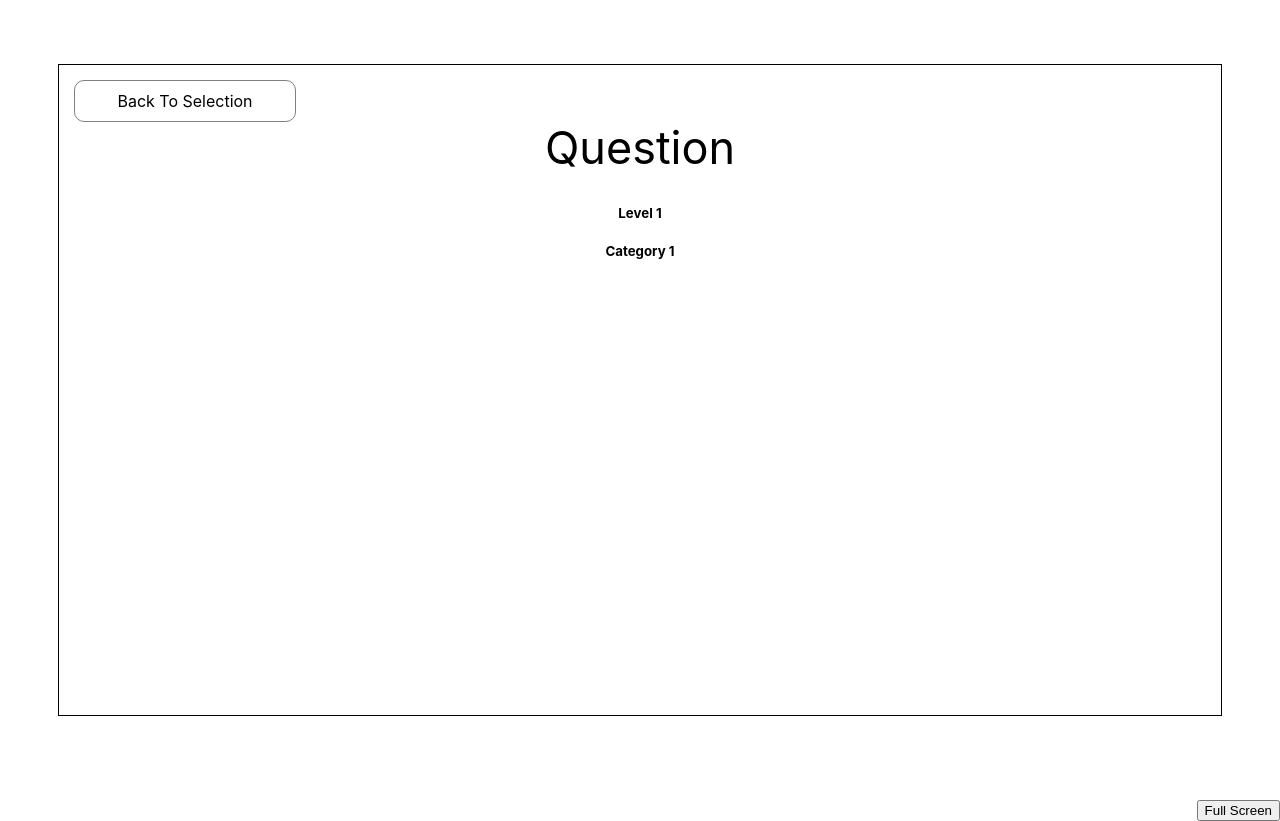
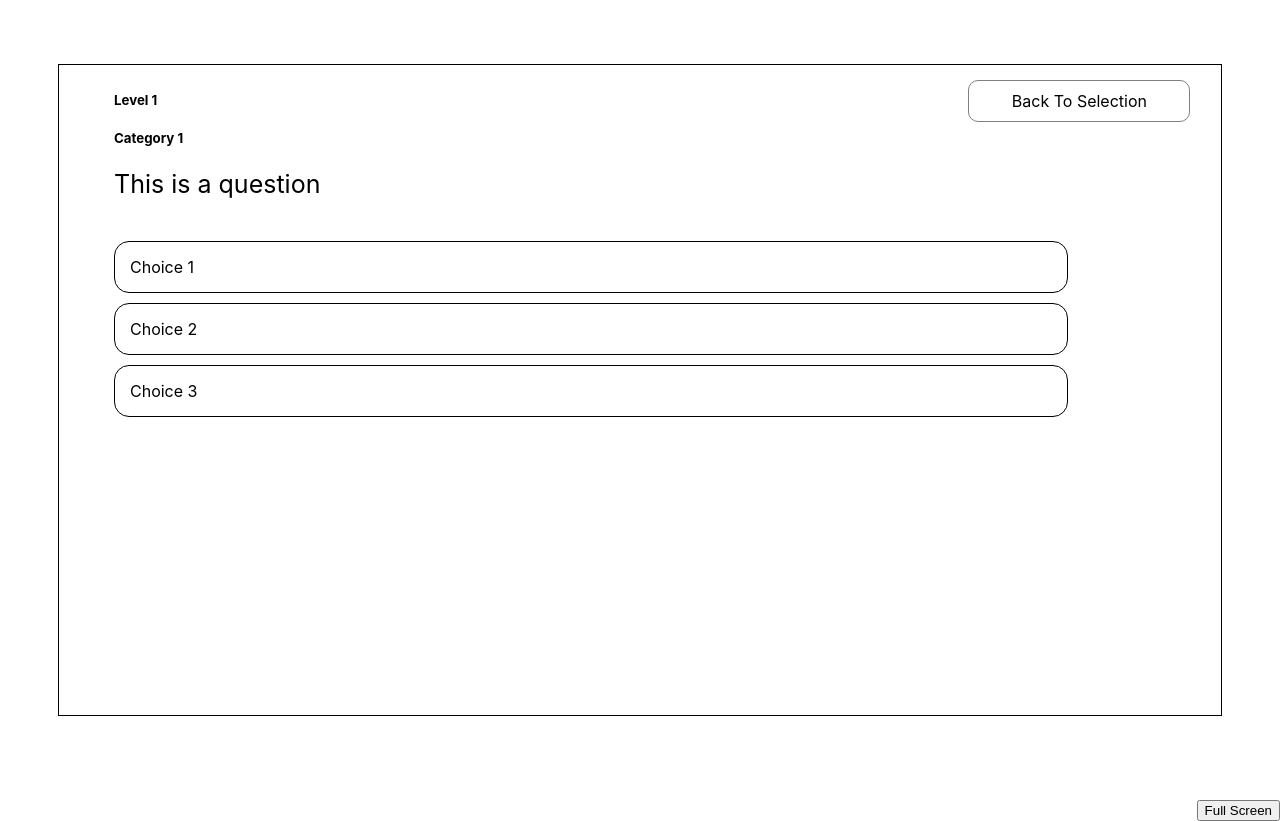
Before and after one commit to ankpham/vh-elimination-round, a React (Create React App) app: page /view-question/1/1 in a window 1280 px wide. Built offline with nearby package versions, Linux system fonts and the light colour scheme.

Commit message:
formatted question view

```diff
--- a/package.json
+++ b/package.json
@@ -8,6 +8,7 @@
     "@testing-library/user-event": "^13.5.0",
     "axios": "^0.27.2",
     "react": "^18.2.0",
+    "react-confetti": "^6.1.0",
     "react-dom": "^18.2.0",
     "react-router-dom": "^6.3.0",
     "react-scripts": "5.0.1",
--- a/src/pages/ViewQuestion.jsx
+++ b/src/pages/ViewQuestion.jsx
@@ -10,9 +10,19 @@ const ViewQuestion = () => {
         <div className='view-question'>
             <div className='container'>
                 <Link className="link back-to-selection" to="/">Back To Selection</Link>
-                <h1 className='heading'>Question</h1>
-                <h5>Level {level}</h5>
-                <h5>Category {category}</h5>
+                <div className='question'>
+                    <div className='question-row'>
+                        <h5>Level {level}</h5>
+                        <h5>Category {category}</h5>
+                        <h1 className='question-heading'>This is a question</h1>
+                    </div>
+                    <ul className="choices">
+                        <li>Choice 1</li>
+                        <li>Choice 2</li>
+                        <li>Choice 3</li>
+                    </ul>
+                </div>
+
             </div>
         </div>
         </>
--- a/src/style/style.css
+++ b/src/style/style.css
@@ -17,6 +17,7 @@
     font-size: 45px;
     font-weight: 400;
 }
+
 
 .link {
     display: block;
@@ -56,6 +57,8 @@
 .link.back-to-selection {
     position: absolute;
     margin: 10px;
+    margin-right: 7%;
+    right: 0;
 }
 
 .link.admin {
--- a/src/style/view-question.css
+++ b/src/style/view-question.css
@@ -3,3 +3,33 @@
     height: 100vh;
     width: 100%;
 }
+
+.question {
+    text-align: left;
+    width: 100%;
+    display: flex;
+    flex-direction: column;
+}
+
+.question h5 {
+    margin-left: 50px;
+}
+
+.question-heading {
+    font-size: 25px;
+    font-weight: 400;
+    margin-left: 50px;
+}
+
+.question .choices {
+    width: 100%;
+}
+
+.question .choices li {
+    list-style: none;
+    padding: 15px;
+    width: 80%;
+    margin: 10px;
+    border: solid black 1px;
+    border-radius: 15px;
+}
```
Also changed, not shown: 1 other file (tests, documents, lock files or other folders).
